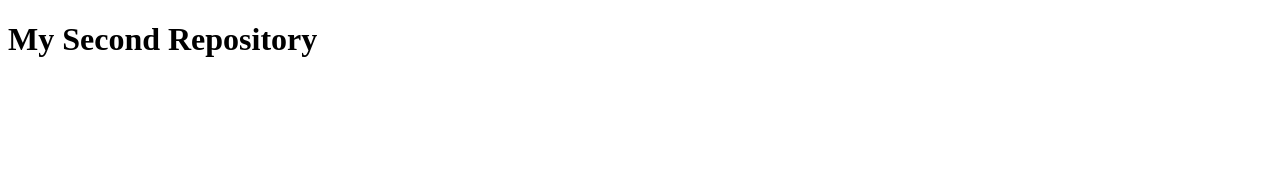
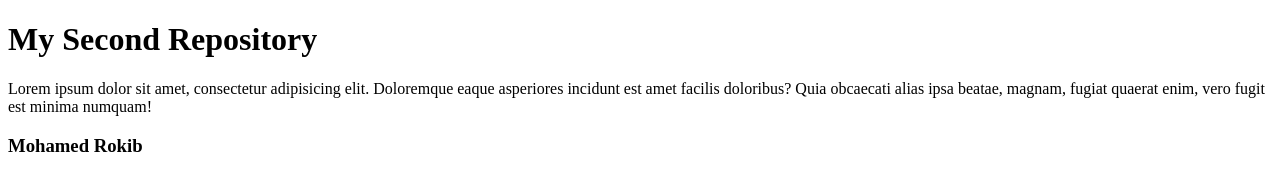
Before and after one commit to MohamedRokib/My-Second-Repo, a plain HTML site: page index.html in a window 1280 px wide. Drawn offline with Linux system fonts and the light colour scheme.

Commit message:
Second Repo

```diff
--- a/index.html
+++ b/index.html
@@ -7,5 +7,7 @@
 </head>
 <body>
     <h1>My Second Repository</h1>
+    <p>Lorem ipsum dolor sit amet, consectetur adipisicing elit. Doloremque eaque asperiores incidunt est amet facilis doloribus? Quia obcaecati alias ipsa beatae, magnam, fugiat quaerat enim, vero fugit est minima numquam!</p>
+    <h3>Mohamed Rokib</h3>
 </body>
 </html>
```
Also changed, not shown: style.css (added).
